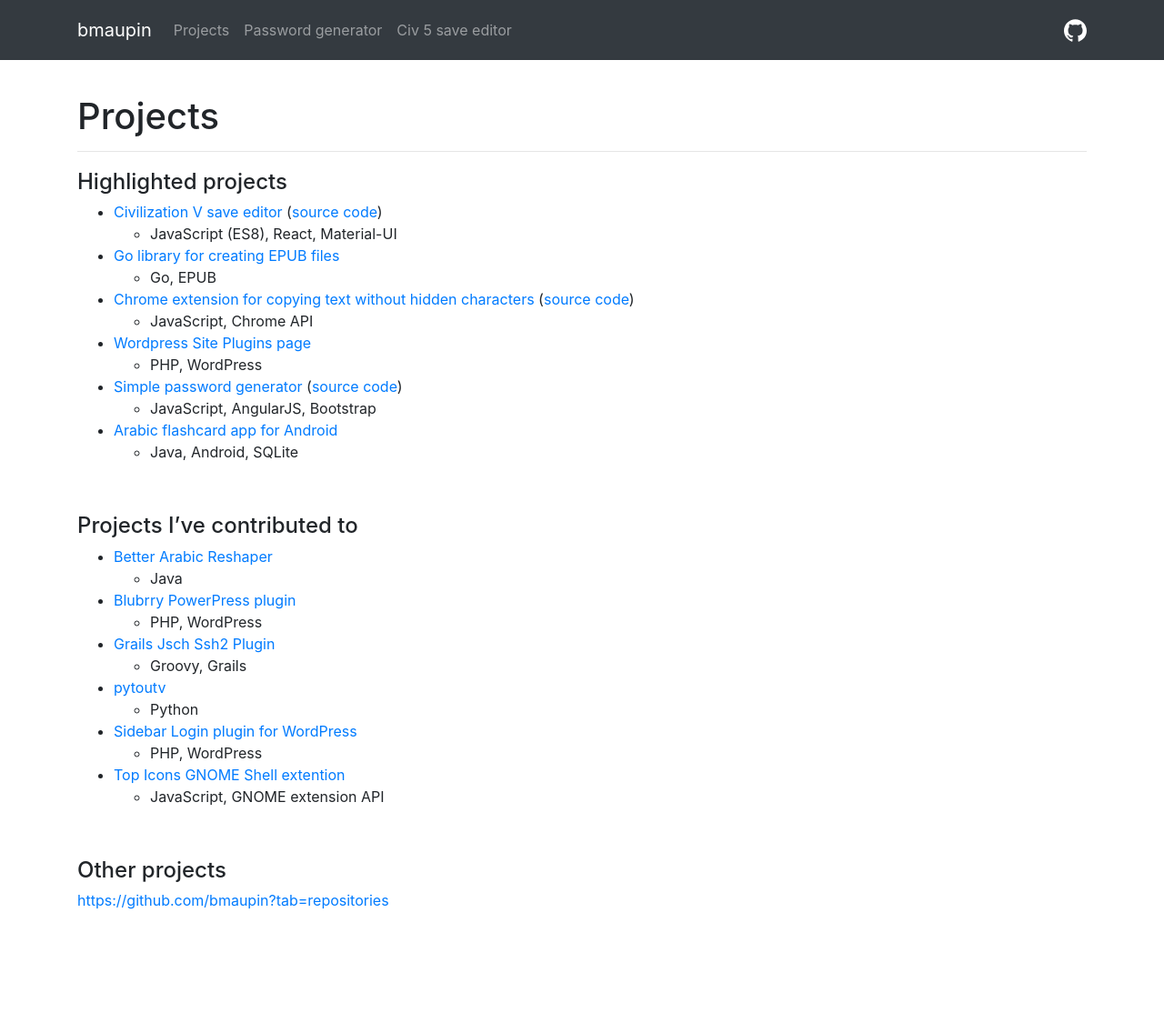
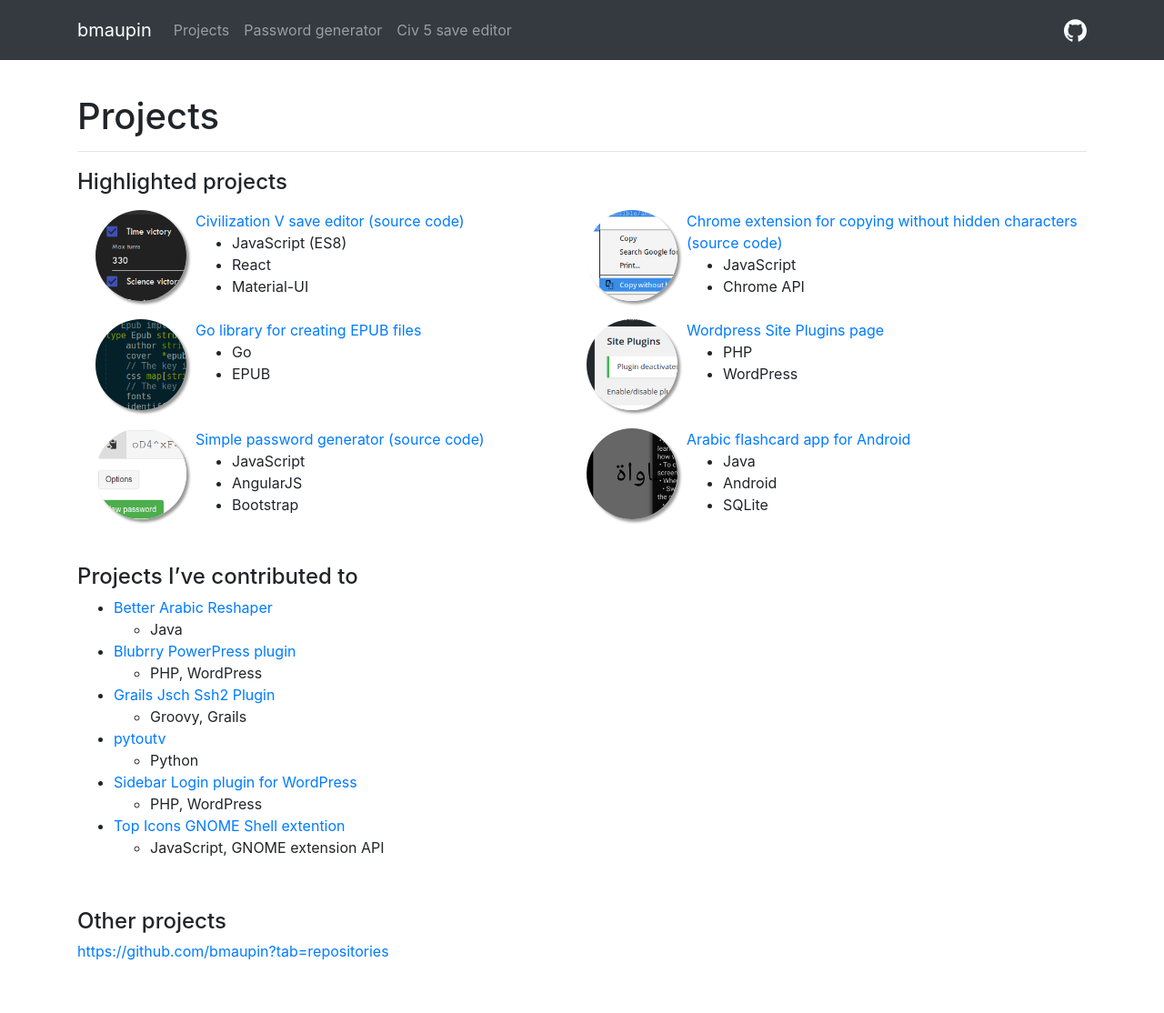
Before and after one commit to bmaupin/bmaupin.github.io, a Jekyll site: the page built from projects/index.md, in a window 1280 px wide. Shown: the whole page at 91% size. Built offline with Jekyll 4.4.1, drawn with Linux system fonts in a browser that asks for light colours; nearby versions of some CDN libraries; a style sheet for code colours, icons or effects is not loaded; before the commit the page ends 1058 px from its top, so only the background shows below that.

Commit message:
Add thumbnails for highlighted projects

```diff
--- a/assets/styles/style.css
+++ b/assets/styles/style.css
@@ -6,3 +6,31 @@
 .page-header {
   margin: 40px 0 20px 0;
 }
+
+.highlighted-project {
+  display: flex;
+  flex: 0 1 540px;
+  padding: 10px 0;
+}
+
+.highlighted-project > a {
+  color: #999;
+}
+
+.highlighted-project img {
+  border-radius: 50px;
+  box-shadow: 3px 3px 3px;
+  display: inline-block;
+  height: 100px;
+  margin-right: 10px;
+}
+
+.highlighted-project ul {
+  margin: 0;
+}
+
+.highlighted-projects {
+  display: flex;
+  flex-flow: row wrap;
+  padding: 0 0 0 20px;
+}
--- a/projects/index.md
+++ b/projects/index.md
@@ -3,18 +3,72 @@
 ---
 
 #### Highlighted projects
-- [Civilization V save editor](https://bmaupin.github.io/react-civ5save-editor/) ([source code](https://github.com/bmaupin/react-civ5save-editor))
-  - JavaScript (ES8), React, Material-UI
-- [Go library for creating EPUB files](https://github.com/bmaupin/go-epub)
-  - Go, EPUB
-- [Chrome extension for copying text without hidden characters](https://chrome.google.com/webstore/detail/copy-without-hidden-chara/kdlmljhnfhdgngjpimpahgomefdlndle) ([source code](https://github.com/bmaupin/chrome-copy-without-hidden-characters))
-  - JavaScript, Chrome API
-- [Wordpress Site Plugins page](https://github.com/bmaupin/wordpress-site-plugins)
-  - PHP, WordPress
-- [Simple password generator](https://bmaupin.github.io/simple-password-generator/) ([source code](https://github.com/bmaupin/simple-password-generator))
-  - JavaScript, AngularJS, Bootstrap
-- [Arabic flashcard app for Android](https://github.com/bmaupin/android-arabic-flashcards)
-  - Java, Android, SQLite
+
+<div class="highlighted-projects">
+  <div class="highlighted-project">
+    <a href="https://bmaupin.github.io/react-civ5save-editor/"><img src="/assets/images/projects/civ5save-editor.png"></a>
+    <div>
+      <a href="https://bmaupin.github.io/react-civ5save-editor/">Civilization V save editor</a> <a href="https://github.com/bmaupin/react-civ5save-editor">(source code)</a>
+      <ul>
+        <li>JavaScript (ES8)</li>
+        <li>React</li>
+        <li>Material-UI</li>
+      </ul>
+    </div>
+  </div>
+  <div class="highlighted-project">
+    <a href="https://chrome.google.com/webstore/detail/copy-without-hidden-chara/kdlmljhnfhdgngjpimpahgomefdlndle"><img src="/assets/images/projects/chrome-copy.png"></a>
+    <div>
+      <a href="https://chrome.google.com/webstore/detail/copy-without-hidden-chara/kdlmljhnfhdgngjpimpahgomefdlndle">Chrome extension for copying without hidden characters</a> <a href="https://github.com/bmaupin/chrome-copy-without-hidden-characters">(source code)</a>
+      <ul>
+        <li>JavaScript</li>
+        <li>Chrome API</li>
+      </ul>
+    </div>
+  </div>
+  <div class="highlighted-project">
+    <a href="https://github.com/bmaupin/go-epub"><img src="/assets/images/projects/go-epub.png"></a>
+    <div>
+      <a href="https://github.com/bmaupin/go-epub">Go library for creating EPUB files</a>
+      <ul>
+        <li>Go</li>
+        <li>EPUB</li>
+      </ul>
+    </div>
+  </div>
+  <div class="highlighted-project">
+    <a href="https://github.com/bmaupin/wordpress-site-plugins"><img src="/assets/images/projects/wp-site-plugins.png"></a>
+    <div>
+      <a href="https://github.com/bmaupin/wordpress-site-plugins">Wordpress Site Plugins page</a>
+      <ul>
+        <li>PHP</li>
+        <li>WordPress</li>
+      </ul>
+    </div>
+  </div>
+  <div class="highlighted-project">
+    <a href="https://bmaupin.github.io/simple-password-generator/"><img src="/assets/images/projects/simple-passgen.png"></a>
+    <div>
+      <a href="https://bmaupin.github.io/simple-password-generator/">Simple password generator</a> <a href="https://github.com/bmaupin/simple-password-generator">(source code)</a>
+      <ul>
+        <li>JavaScript</li>
+        <li>AngularJS</li>
+        <li>Bootstrap</li>
+      </ul>
+    </div>
+  </div>
+  <div class="highlighted-project">
+    <a href="https://github.com/bmaupin/android-arabic-flashcards"><img src="/assets/images/projects/arabic-flashcards.png"></a>
+    <div>
+      <a href="https://github.com/bmaupin/android-arabic-flashcards">Arabic flashcard app for Android</a>
+      <ul>
+        <li>Java</li>
+        <li>Android</li>
+        <li>SQLite</li>
+      </ul>
+    </div>
+  </div>
+</div>
 
 <br>
 
```
Also changed, not shown: assets/images/projects/arabic-flashcards.png (added), assets/images/projects/chrome-copy.png (added), assets/images/projects/civ5save-editor.png (added), assets/images/projects/go-epub.png (added), assets/images/projects/simple-passgen.png (added), assets/images/projects/wp-site-plugins.png (added).
